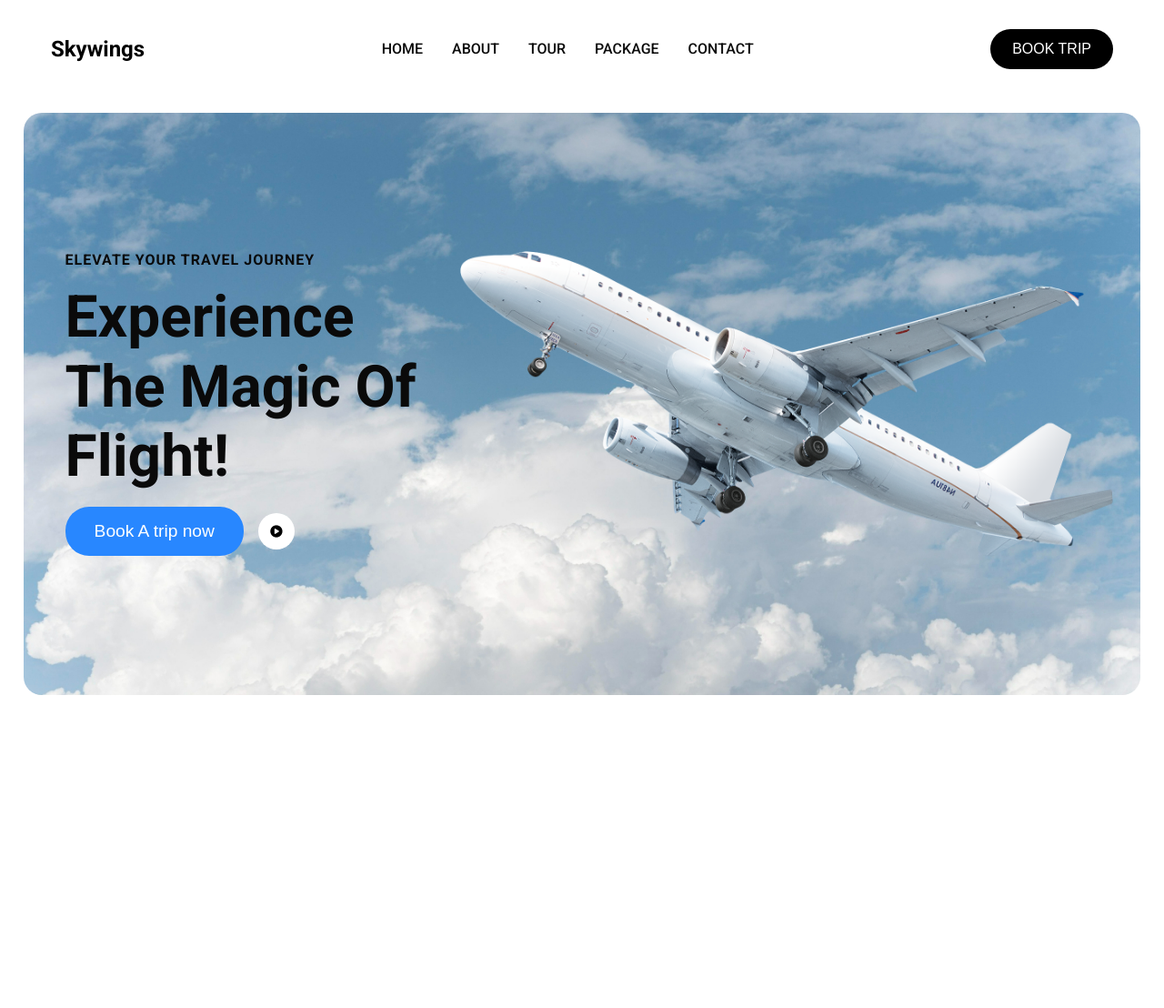
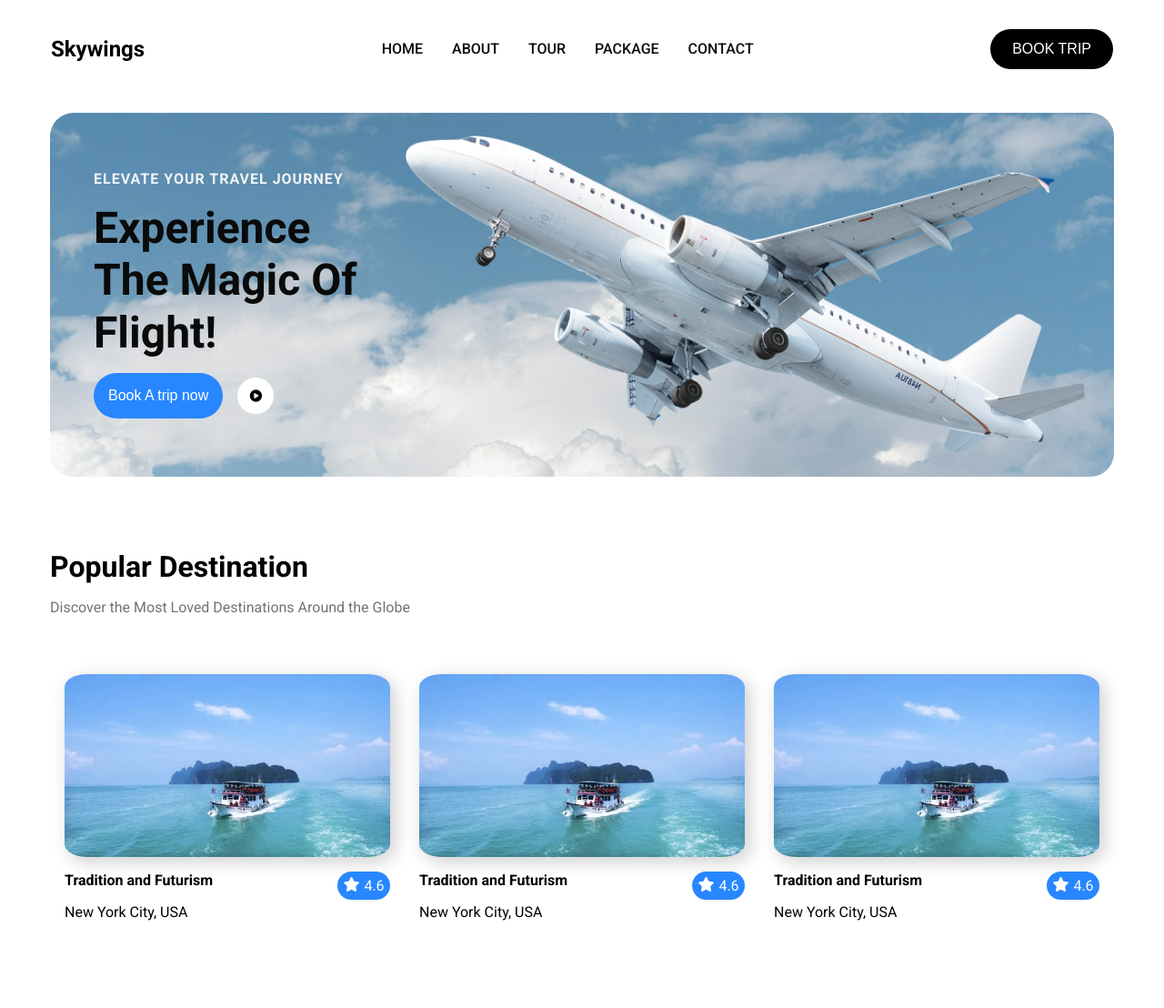
Before and after one commit to mertayda/SkyWings, a plain HTML site: page index.html in a window 1280 px wide. Shown: the whole page at 91% size. Before the commit the page ends 800 px from the top, so only its background shows below. Drawn offline with Linux system fonts and the light colour scheme.

Commit message:
destination

```diff
--- a/index.html
+++ b/index.html
@@ -43,5 +43,51 @@
         </div>
       </div>
     </section>
+
+
+    <section class="destination">
+      <div class="container">
+        <h1 class="destination-title">Popular Destination</h1>
+        <p class="destination-text">Discover the Most Loved Destinations Around the Globe</p>
+        <div class="destination-container">
+          <div class="destination-card">
+            <img src="assets/destination-1.jpg" alt="destination-1">
+             <div class="destination-details">
+              <div class="destination-city">
+                <p>Tradition and Futurism</p>
+                <span>New York City, USA</span>
+              </div>
+               <span class="destination-star">
+                <i class="fa-solid fa-star"></i>4.6
+               </span>
+             </div>
+          </div>
+          <div class="destination-card">
+            <img src="assets/destination-1.jpg" alt="destination-1">
+             <div class="destination-details">
+              <div class="destination-city">
+                <p>Tradition and Futurism</p>
+                <span>New York City, USA</span>
+              </div>
+               <span class="destination-star">
+                <i class="fa-solid fa-star"></i>4.6
+               </span>
+             </div>
+          </div>
+          <div class="destination-card">
+            <img src="assets/destination-1.jpg" alt="destination-1">
+             <div class="destination-details">
+              <div class="destination-city">
+                <p>Tradition and Futurism</p>
+                <span>New York City, USA</span>
+              </div>
+               <span class="destination-star">
+                <i class="fa-solid fa-star"></i>4.6
+               </span>
+             </div>
+          </div>
+        </div>
+      </div>
+    </section>
   </body>
 </html>
--- a/style.css
+++ b/style.css
@@ -83,30 +83,27 @@ header {
 }
 
 .hero {
-  background-image: url("assets/header-bg.jpg");
-  background-size: cover;
-  background-position: center center;
-  background-repeat: no-repeat;
-  width: 96%;
-  height: 80%;
+
   position: relative;
-  border-radius: 20px;
-  margin-left: auto;
-  margin-right: auto;
-  padding-left: 15px;
-  padding-right: 15px;
+
 }
 
 .hero-container {
+  background-image: url("assets/header-bg.jpg");
+  background-position: center center;
+  background-repeat: no-repeat;
+  width: 100%;
+  height: 50%;
   display: flex;
   align-items: center;
   justify-content: center;
-  height: 100%;
+  border-radius: 26px;
+  padding:2rem;
+
 }
 
 .hero-text {
   display: flex;
-  max-width: 600px;
   flex-direction: column;
   gap: 1rem;
   padding: 1rem;
@@ -114,12 +111,12 @@ header {
 
 .hero-text h5 {
   font-size: 1rem;
-  color: var(--text-dark);
+ color: var(--extra-light);
   letter-spacing: 1px;
 }
 
 .hero-text h1 {
-  font-size: 4rem;
+  font-size: 3rem;
   color: var(--text-dark);
   line-height: 1.2;
 }
@@ -133,11 +130,11 @@ header {
 
 .hero-btns button:nth-child(1) {
   display: inline-block;
-  padding: 1rem 2rem;
+  padding: 1rem;
   background-color: var(--primary-color);
   border: none;
   border-radius: 26px;
-  font-size: 1.2rem;
+  font-size: 1rem;
   color: white;
   transition: all 0.3s ease-in-out;
 }
@@ -162,12 +159,82 @@ header {
 }
 
 .hero-img-container {
-  display: flex;
-  height: auto;
+ max-width: 800px;
+
   overflow: hidden;
 }
 
 .hero-img {
-  left: 0;
+  height: auto;
   width: 100%;
 }
+
+
+/* destionation*/
+
+.destination{
+  padding: 5rem 1rem;
+}
+
+.destination-title{
+  font-size: 2rem;
+  margin-bottom: 1rem;
+}
+
+.destination-text{
+  color: var(--text-light);
+  margin-bottom: 3rem;
+}
+
+
+.destination-container{
+  display: grid;
+  grid-template-columns: repeat(auto-fit, minmax(250px, 1fr));
+}
+
+.destination-card{
+  display: flex;
+  flex-direction: column;
+  height: auto;
+  padding:1rem;
+
+
+}
+
+.destination-card img{
+  width: 100%;
+  height: 100%;
+  object-fit: contain;
+  border-radius: 7%;
+  box-shadow: rgba(0, 0, 0, 0.2) 5px 5px 20px;
+  margin-bottom: 1rem;
+
+}
+
+
+.destination-details{
+  display: flex;
+  justify-content: space-between;
+}
+
+.destination-city{
+  display: flex;
+  flex-direction: column;
+  gap: 1rem;
+}
+
+.destination-city p{
+  font-weight: bold;
+  font-size: 1rem;
+}
+
+.destination-star{
+  display: flex;
+  gap: 5px;
+  background-color: var(--primary-color);
+  color: white;
+  align-self: flex-start;
+  padding: 0.4rem;
+  border-radius: 20px;
+
+}
```
